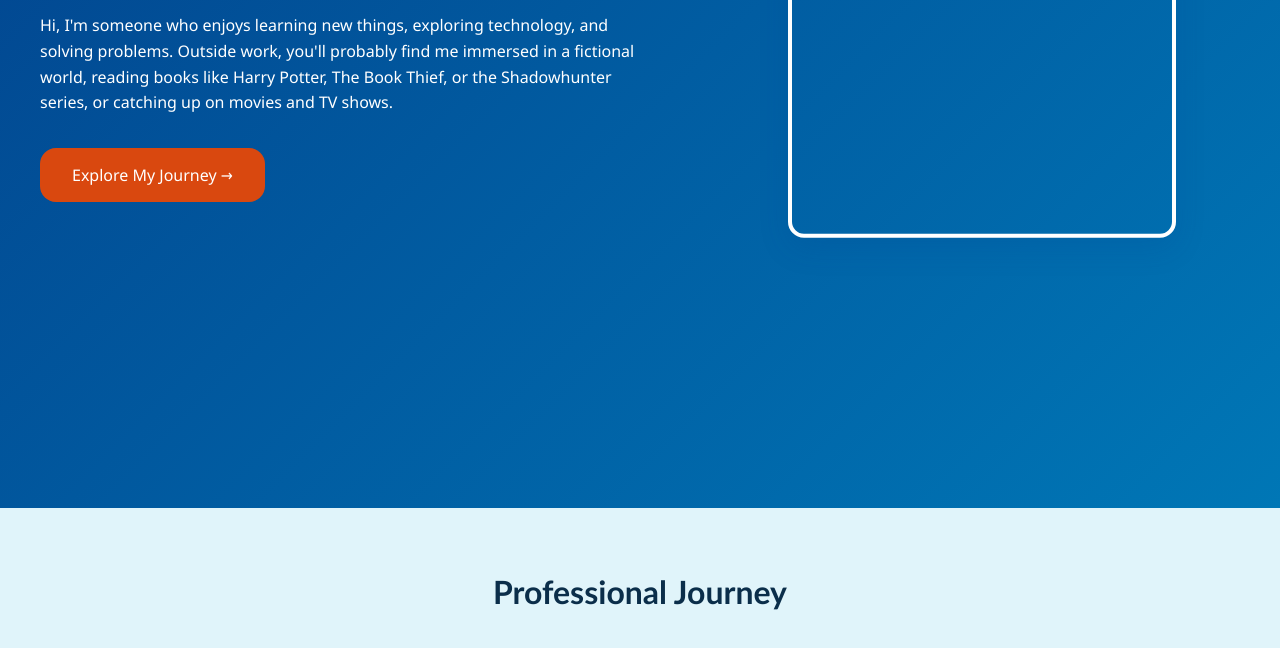
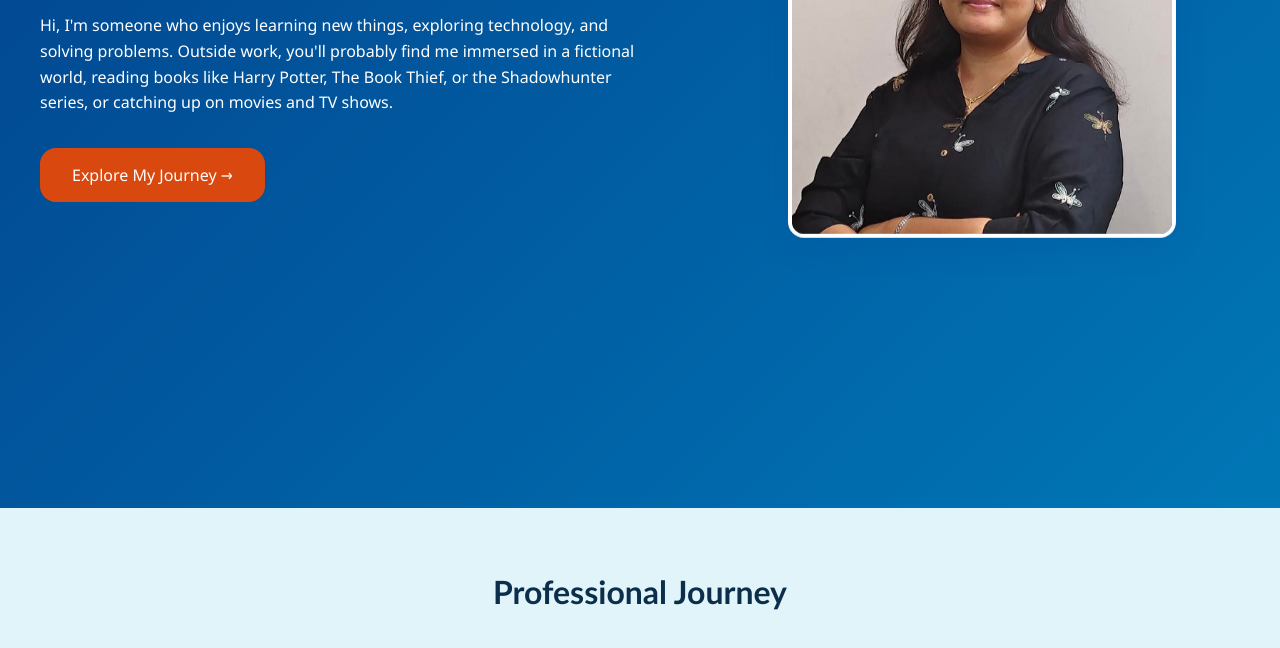
Before and after one commit to kaushika654/profile-website, a plain HTML site: page index.html in a window 1280 px wide. Shown: the part 452-1100 px from the top of the page. Drawn offline with Linux system fonts and the light colour scheme.

Commit message:
Fix hero photo path to profile.jpg and add real alt text

```diff
--- a/index.html
+++ b/index.html
@@ -35,7 +35,7 @@
           <p class="hero-intro">Hi, I'm someone who enjoys learning new things, exploring technology, and solving problems. Outside work, you'll probably find me immersed in a fictional world, reading books like Harry Potter, The Book Thief, or the Shadowhunter series, or catching up on movies and TV shows.</p>
           <a class="btn" href="#journey">Explore My Journey &rarr;</a>
         </div>
-        <img class="hero-photo" src="images/hero/profile.jpeg" alt="Portrait of Your Name" width="380" height="380">
+        <img class="hero-photo" src="images/hero/profile.jpg" alt="Kaushika" width="380" height="380">
       </div>
     </section>
      <section id="journey" class="section section-alt">
```
